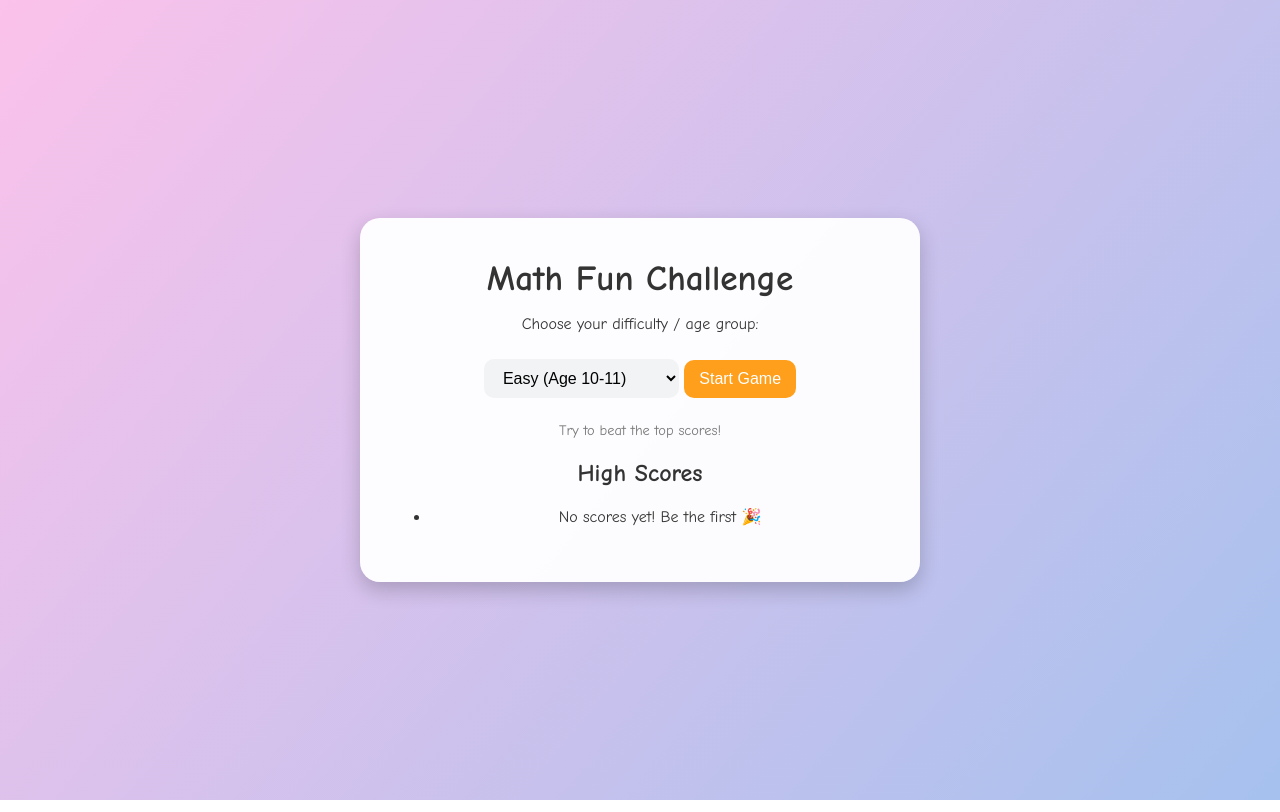
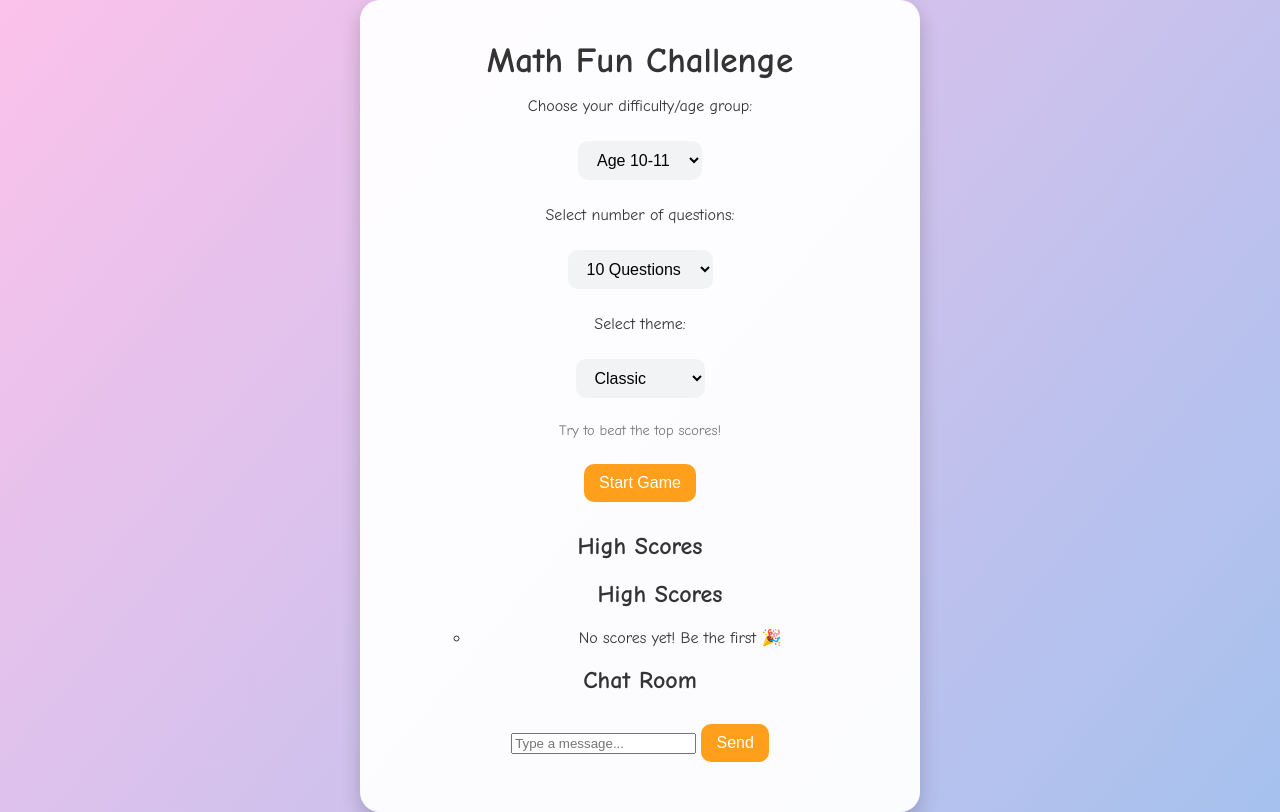
Before and after one commit to nony0007/mathfun, a plain HTML site: page index.html in a window 1280 px wide. Drawn offline with Linux system fonts and the light colour scheme.

Commit message:
Redesign index.html: add options, themes, chat, and improved layout

```diff
--- a/index.html
+++ b/index.html
@@ -6,33 +6,53 @@
 <title>Math Fun Challenge</title>
 <link rel="stylesheet" href="style.css">
 </head>
-<body>
+<body class="theme-classic">
 <div class="start-screen">
   <h1>Math Fun Challenge</h1>
-        <p>Choose your difficulty / age group:</p>
+  <p>Choose your difficulty/age group:</p>
   <select id="difficulty-select">
-            <option value="easy">Easy (Age 10-11)</option>
-            <option value="medium">Medium (Age 11-12)</option>
-            <option value="hard">Hard (Age 12-13)</option>
+    <option value="easy">Age 10‑11</option>
+    <option value="medium">Age 11‑12</option>
+    <option value="hard">Age 12‑13</option>
   </select>
+  <p>Select number of questions:</p>
+  <select id="num-questions">
+    <option value="5">5 Questions</option>
+    <option value="10" selected>10 Questions</option>
+    <option value="15">15 Questions</option>
+  </select>
+  <p>Select theme:</p>
+  <select id="theme-select">
+    <option value="classic">Classic</option>
+    <option value="dark">Dark Mode</option>
+    <option value="neon">Neon</option>
+    <option value="galaxy">Galaxy</option>
+  </select>
+  <p class="note">Try to beat the top scores!</p>
   <button id="start-btn">Start Game</button>
-        <p class="note">Try to beat the top scores!</p>
-        <div id="high-scores"></div>
+  <h2>High Scores</h2>
+  <ul id="high-scores"></ul>
+  <h2>Chat Room</h2>
+  <div id="chat-box">
+    <ul id="chat-messages"></ul>
+    <input type="text" id="chat-input" placeholder="Type a message...">
+    <button id="chat-send-btn">Send</button>
+  </div>
 </div>
 <div class="container" style="display:none;">
-        <h1>Math Fun Challenge</h1>
-        <p class="instructions">Solve the problem below!</p>
-        <div id="question"></div>
-        <input type="number" id="answer-input" placeholder="Enter your answer" />
-        <div id="feedback"></div>
+  <h2 id="question"></h2>
+  <input type="number" id="answer-input" placeholder="Enter your answer">
   <div class="action-buttons">
     <button id="submit-btn">Submit</button>
     <button id="cheat-btn">Cheat</button>
+  </div>
+  <p id="feedback"></p>
+  <p id="score"></p>
+  <div class="progress-bar">
+    <div class="progress" style="width:0%"></div>
+  </div>
   <button id="next-btn" style="display:none;">Next Question</button>
 </div>
-        <p>Score: <span id="score">0</span></p>
-        <div class="progress-bar"><div class="progress" style="width:0%"></div></div>
-    </div>
-    <script src="script.js?v=3"></script>
+<script src="script.js?v=5"></script>
 </body>
 </html>
```
Lines whose indentation alone changed are shown as unchanged.
